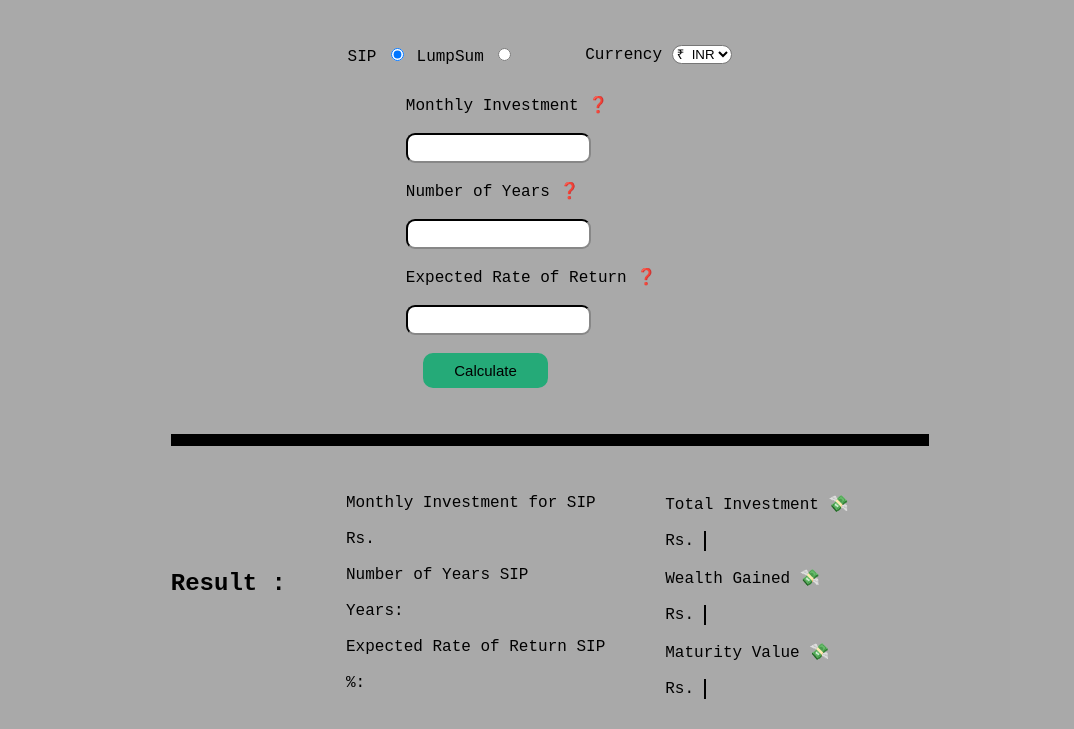
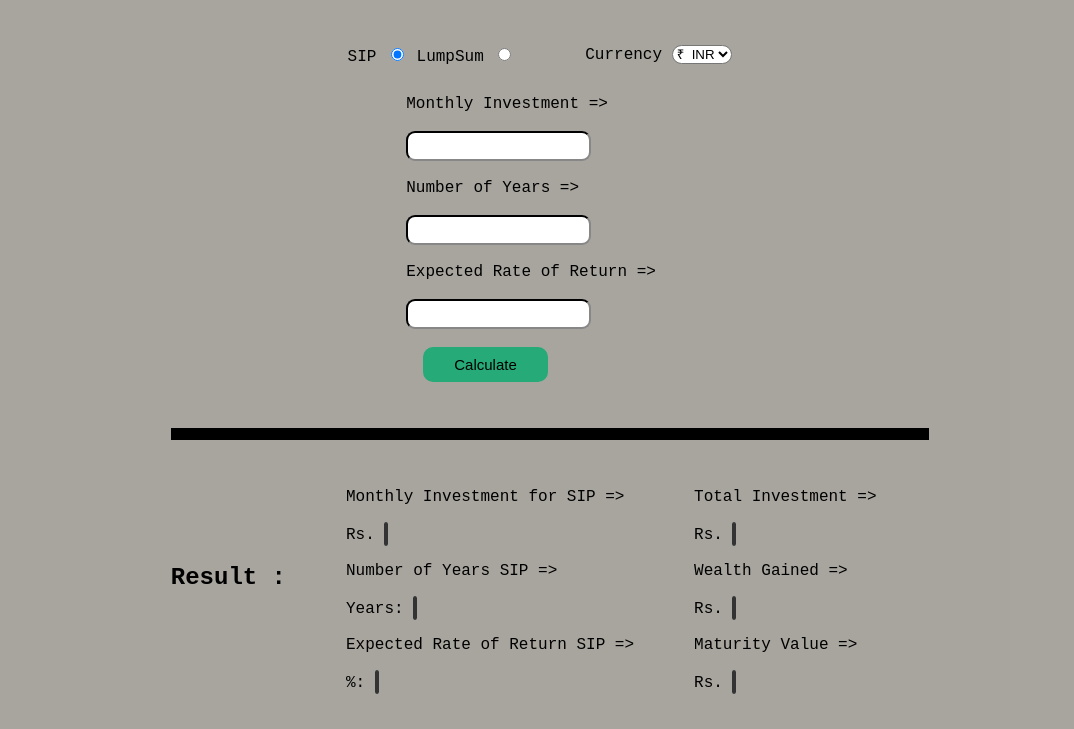
Before and after one commit to Sjaswant55/SIP_Calculator, a plain HTML site: page index.html in a window 1280 px wide. Shown: the part 799-1528 px from the top of the page, without its empty margins (90-1164 px from the left). Drawn offline with Linux system fonts and the light colour scheme.

Commit message:
second version

```diff
--- a/index.html
+++ b/index.html
@@ -6,8 +6,8 @@
 <link href="https://fonts.googleapis.com/css2?family=Montserrat:wght@500&display=swap" rel="stylesheet">
     </head>
 
-    <body class="body-background" style="background-color: darkgrey;">
-
+    <body class="body-background" style="background-color:rgba(168,165,158,255);">
+<!-- Head parts -->
         <div class="header" style="font-weight: bold; padding-top: 1%;"><h1>Mutual Fund Investment Calculator</h1></div>
         <img src="image1.jpeg" alt="sip image" style=" margin : 2% 8%;">
 
@@ -31,17 +31,18 @@
                     </select>
             </div>
         </div>
+<!-- Input parts -->
             <div class="input-container" >
                 <div>
-                    <div>Monthly Investment &#10067 </div>
+                    <div>Monthly Investment =></div>
                     <br/>
                     <div><input id="investment" type="text" onchange="commas(this)"/></div>
                     <br/>
-                    <div>Number of Years &#10067</div>
+                    <div>Number of Years =></div>
                     <br/>
-                    <div><input id="years" type="number"></div>
+                    <div><input id="years" type="number" ></div>
                     <br/>
-                    <div>Expected Rate of Return &#10067</div>
+                    <div>Expected Rate of Return =></div>
                     <br/>
                     <div><input id="return-rate"  type="text" onchange="percentage(this)")/></div>
                 </div>
@@ -54,33 +55,36 @@
                 <br><br><hr>
             </div>
             </br/>
+
+<!-- Result parts -->
+
             <div style="display: flex; ">
-                <div class="result" style="font-weight: bold;">Result :</div>
+                <div class="result" style="font-weight: bold;">Result&nbsp;:</div>
               <div class="result-container">
-                    <div>Monthly Investment for <span id="mode-1">SIP</span></div>
+                    <div>Monthly Investment for <span id="mode-1">SIP =></span></div>
                     <br/>
-                    <div><span>Rs.</span>&nbsp;<span id="input-1" ></span></div>
+                    <div><span>Rs.</span>&nbsp;<span id="input-1" class="box_change"></span></div>
                     <br/>
-                    <div>Number of Years <span id="mode-2">SIP</span></div>
+                    <div>Number of Years <span id="mode-2">SIP =></span></div>
                     <br/>
-                    <div><span>Years:</span>&nbsp;<span id="input-2"></span></div>
+                    <div><span>Years:</span>&nbsp;<span id="input-2" class="box_change" ></span></div>
                     <br/>
-                    <div>Expected Rate of Return <span id="mode-3">SIP</span></div>
+                    <div>Expected Rate of Return <span id="mode-3" >SIP =></span></div>
                     <br/>
-                    <div><span>%:</span>&nbsp;<span id="input-3"></span></div>
+                    <div><span>%:</span>&nbsp;<span id="input-3" class="box_change"></span></div>
             </div>
             <div class="result-container">
-                <div>Total Investment 💸</div>
+                <div>Total Investment =></div>
                 <br/>
-                <div><span id="currency-change-1">Rs.</span>&nbsp;<span id="total"></span></div>
+                <div><span id="currency-change-1">Rs.</span>&nbsp;<span id="total" class="box_change"></span></div>
                 <br/>
-                <div>Wealth Gained 💸</div>
+                <div>Wealth Gained =></div>
                 <br/>
-                <div><span id="currency-change-2">Rs.</span>&nbsp;<span id="wealth-gained"></span></div>
+                <div><span id="currency-change-2">Rs.</span>&nbsp;<span id="wealth-gained" class="box_change"></span></div>
                 <br/>
-                <div>Maturity Value 💸</div>
+                <div>Maturity Value =></div>
                 <br/>
-                <div><span id="currency-change-3">Rs.</span>&nbsp;<span id="maturity-value"></span></div>
+                <div><span id="currency-change-3">Rs.</span>&nbsp;<span id="maturity-value" class="box_change"></span></div>
         </div>
     </div>
             <br/>
--- a/style.css
+++ b/style.css
@@ -61,15 +61,8 @@
     background:white;
     border-radius: 10px;
 }
-#total{
-    border: 1px solid;
-}
-#wealth-gained{
-    border: 1px solid;
-}
-#maturity-value{
-    border: 1px solid;
-}
+
+
 #investment {
     height: 30px;
     border-radius: 9px;
@@ -101,3 +94,13 @@ img{
    /* margin: 0 1%; */
    padding: 0 1%;
 }
+
+.box_change{
+    height: 30px;
+    border-radius: 9px;
+    border: 2px solid #0c0c0c;
+    background-color: #dbe3e0;
+    border-color: #333;
+    font-size: 18px;
+    width: 125px;
+}
```
